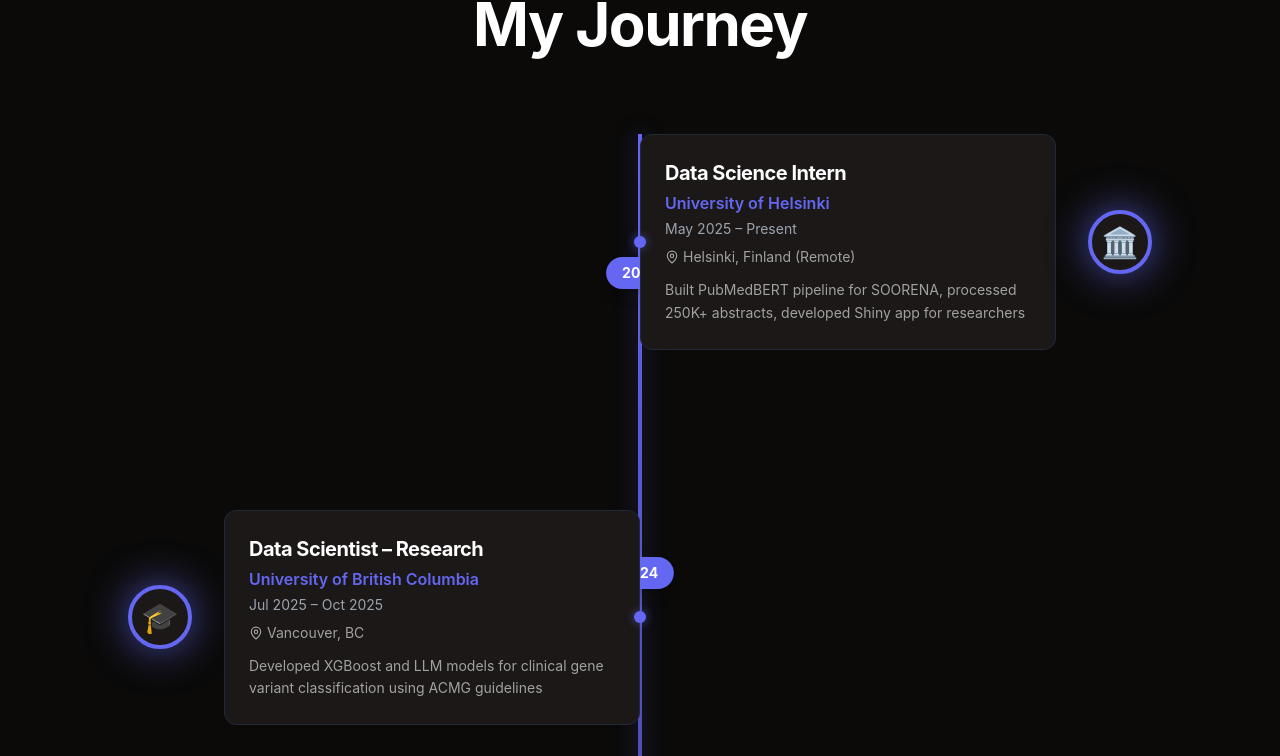
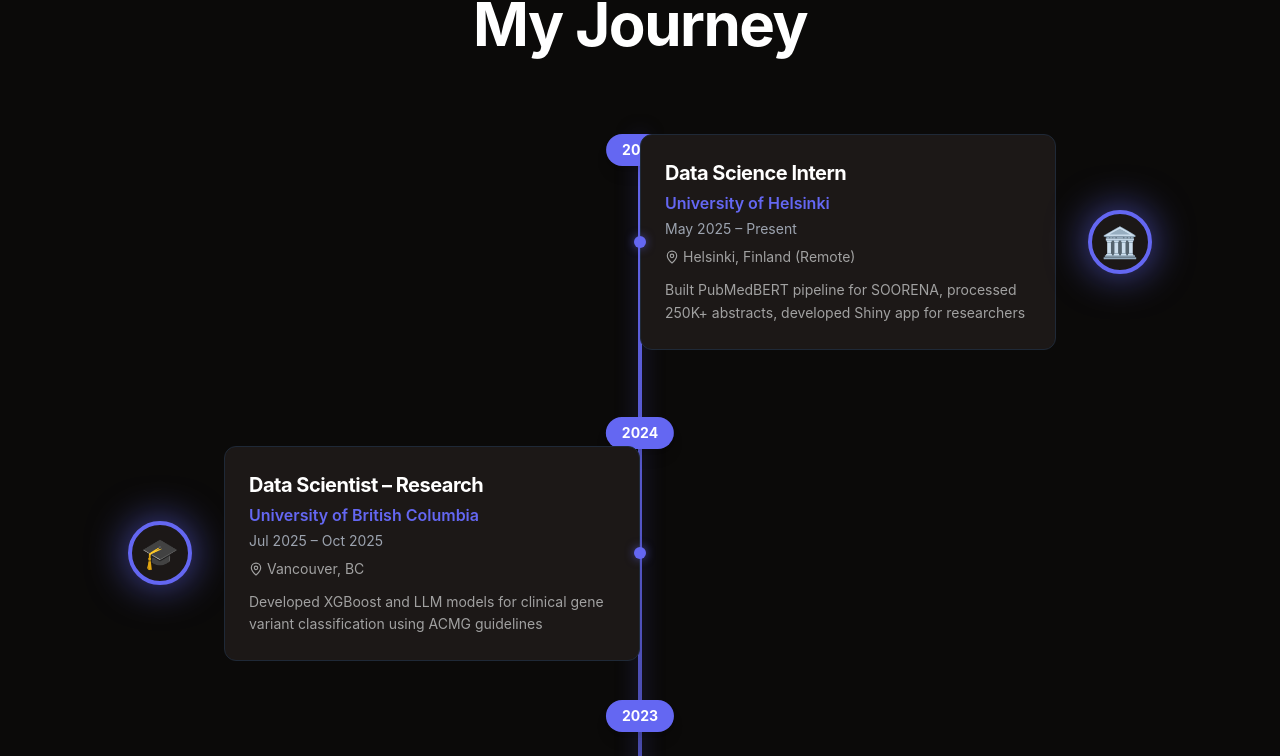
Before and after one commit to Hala-Arar/hala-arar-portfolio, a React (Vite) app: page / in a window 1280 px wide. Shown: the part 3374-4130 px from the top of the page. Built offline with nearby package versions, Linux system fonts and the light colour scheme; the HTML template or start-up script is replaced by a standard one.

Commit message:
Reverted to commit d2d8286ab84670f2370ce4e91b592588aa67db53

```diff
--- a/src/components/sections/JourneySection.tsx
+++ b/src/components/sections/JourneySection.tsx
@@ -121,27 +121,9 @@ const extractYears = (timeline: TimelineEntry[]): number[] => {
   return Array.from(years).sort((a, b) => b - a);
 };
 
-// Helper to parse start year from period string
-const parseStartYear = (period: string): number => {
-  const match = period.match(/(\d{4})/);
-  return match ? parseInt(match[1]) : 0;
-};
-
-// Helper to calculate proportional year position on timeline
-const calculateYearPosition = (year: number, minYear: number, maxYear: number): number => {
-  const yearRange = maxYear - minYear;
-  if (yearRange === 0) return 50;
-  return ((maxYear - year) / yearRange) * 85 + 5;
-};
-
 export const JourneySection = () => {
   const { ref, isVisible } = useIntersectionObserver({ threshold: 0.1 });
   const years = extractYears(timeline);
-  const minYear = Math.min(...years);
-  const maxYear = Math.max(...years);
-  const sortedTimeline = [...timeline].sort((a, b) =>
-    parseStartYear(b.period) - parseStartYear(a.period)
-  );
 
   return (
     <section
@@ -165,11 +147,11 @@ export const JourneySection = () => {
             style={{ boxShadow: '0 0 20px rgba(99, 102, 241, 0.5)' }}
           >
             {/* Year Markers */}
-            {years.map((year) => (
+            {years.map((year, idx) => (
               <div
                 key={year}
-                className="absolute left-1/2 -translate-x-1/2 z-20"
-                style={{ top: `${calculateYearPosition(year, minYear, maxYear)}%` }}
+                className="absolute left-1/2 -translate-x-1/2"
+                style={{ top: `${(idx / (years.length - 1)) * 95}%` }}
               >
                 <div className="px-4 py-1.5 bg-indigo text-white rounded-full text-sm font-bold shadow-lg">
                   {year}
@@ -179,18 +161,13 @@ export const JourneySection = () => {
           </div>
 
           {/* Timeline Entries */}
-          <div className="space-y-32 lg:space-y-40">
-            {sortedTimeline.map((entry, index) => {
+          <div className="space-y-20 lg:space-y-24">
+            {timeline.map((entry, index) => {
               const staggerClass = `stagger-${Math.min((index % 8) + 1, 8)}`;
-              const prevEntry = sortedTimeline[index - 1];
-              const currentYear = parseStartYear(entry.period);
-              const prevYear = prevEntry ? parseStartYear(prevEntry.period) : currentYear;
-              const isNewYear = prevYear !== currentYear;
-
               return (
                 <div
                   key={index}
-                  className={`relative ${isNewYear && index > 0 ? 'mt-20' : ''} ${
+                  className={`relative ${
                     isVisible ? `animate-fade-up ${staggerClass}` : 'opacity-0'
                   }`}
                 >
```
